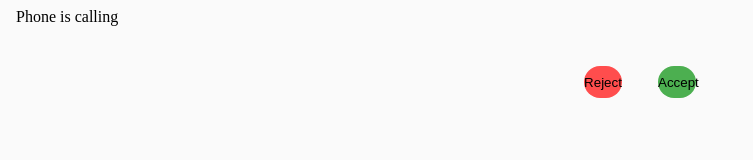
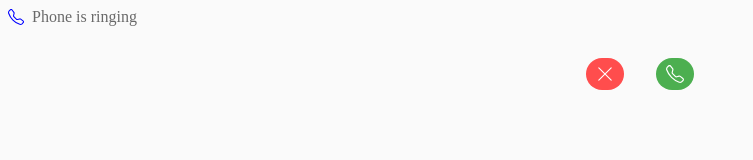
Before and after one commit to emrahcom/eparto-virtual-phone, a browser extension: page ui/phone.html in a window 1280 px wide. Shown: the whole page, without its empty margins (0-753 px from the left). Drawn offline with Linux system fonts and the light colour scheme.

Commit message:
feat(ui): icons and decoration

```diff
--- a/background.js
+++ b/background.js
@@ -161,8 +161,8 @@ function initializeCall(msg) {
       ),
       type: "popup",
       focused: true,
-      width: 400,
-      height: 200,
+      width: 320,
+      height: 120,
     });
   } catch (e) {
     if (DEBUG) console.error(e);
--- a/ui/phone.html
+++ b/ui/phone.html
@@ -8,21 +8,34 @@
 
       .info {
         display: flex;
-        align-items: left;
-        margin: 8px;
+        align-items: center;
+        justify-content: left;
+        color: dimgray;
+        font-size: 16px;
+      }
+
+      .phone {
+        margin-left: 8px;
+        margin-right: 4px;
+        overflow: hidden;
+        white-space: nowrap;
+      }
+
+      .desc {
+        overflow: hidden;
+        white-space: nowrap;
       }
 
       .action {
         display: flex;
-        align-items: center;
         justify-content: center;
-        margin: 32px;
+        gap: 32px;
       }
 
       button {
         width: 38px;
         height: 32px;
-        margin: 8px 18px;
+        margin-top: 32px;
         padding: 0px;
         border: none;
         border-radius: 16px;
@@ -40,12 +53,19 @@
   </head>
   <body>
     <div class="info">
-      Phone is calling
+      <img src="/assets/phone.svg" alt="phone">
+      <span id="phone" class="phone">Phone</span>
+      <span class="desc">is ringing</span>
     </div>
 
     <div class="action">
-      <button class="reject">Reject</button>
-      <button class="accept">Accept</button>
+      <button class="reject">
+        <img src="/assets/reject.svg" alt="reject">
+      </button>
+
+      <button class="accept">
+        <img src="/assets/accept.svg" alt="accept">
+      </button>
     </div>
     <script src="phone.js"></script>
   </body>
```
Also changed, not shown: assets/accept.svg (added), assets/phone.svg (added), assets/reject.svg (added).
